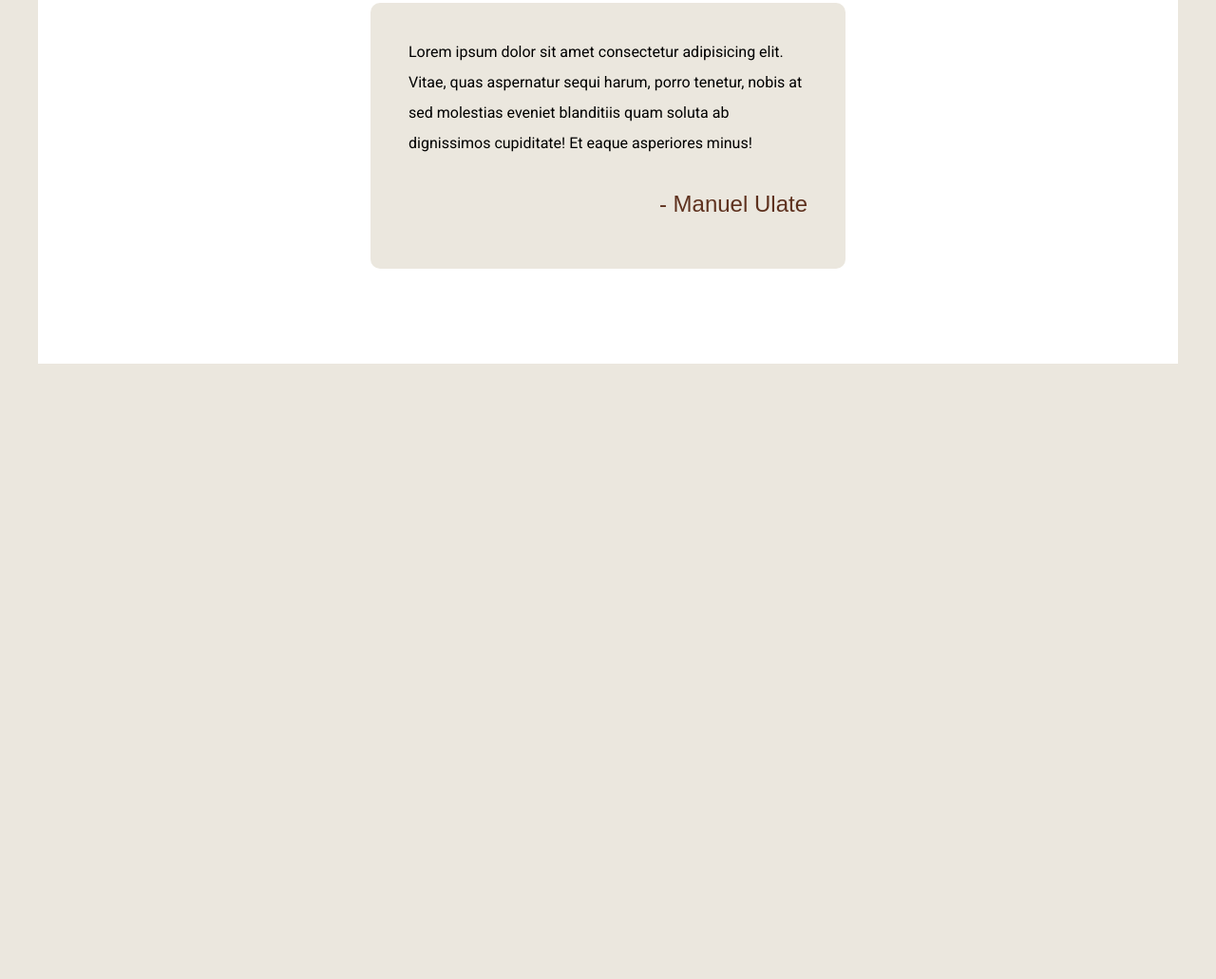
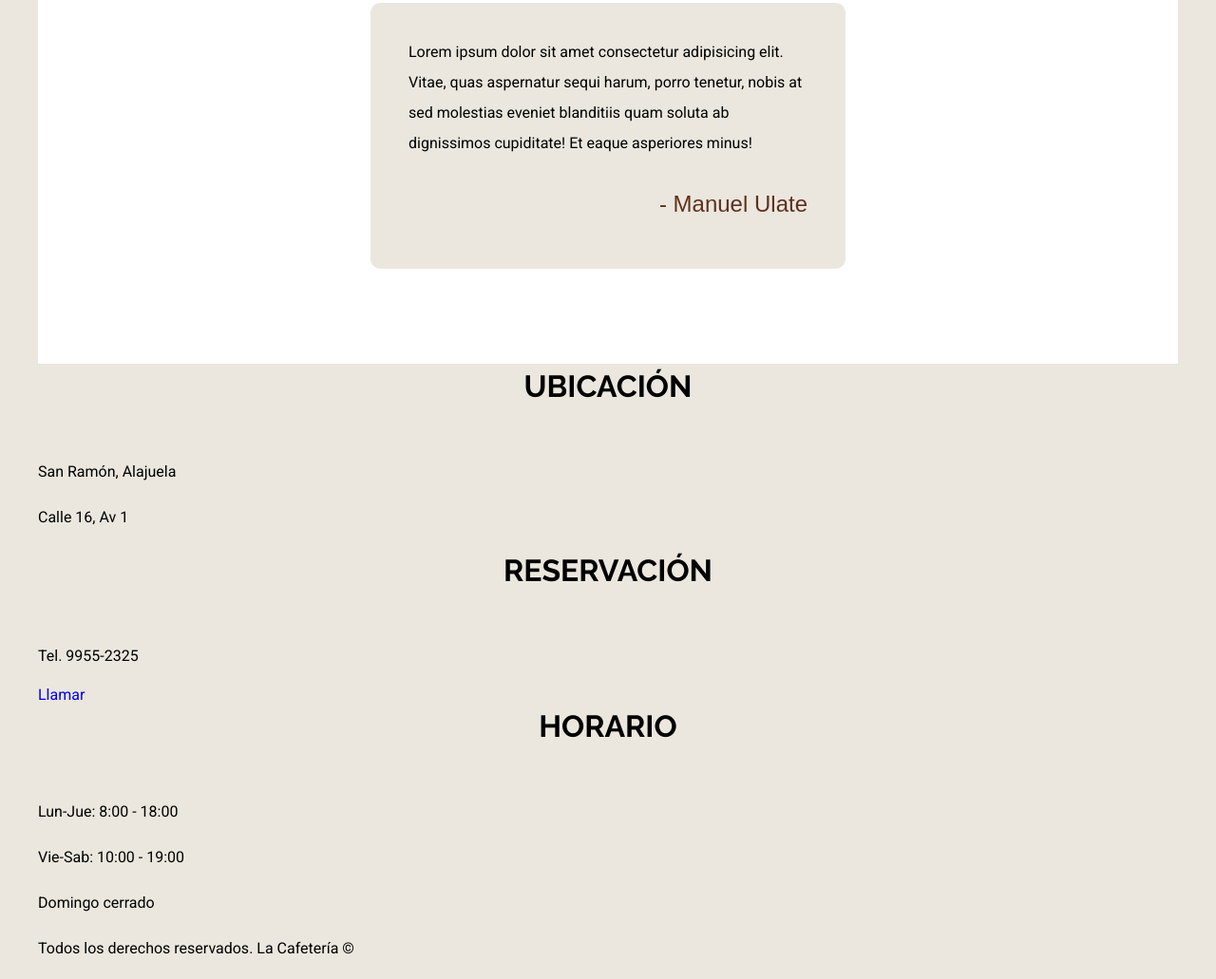
Before and after one commit to ManuUSS/coffee-shop, a website: page index.html in a window 1280 px wide. Shown: the part 4628-5659 px from the top of the page at 95% size. Before the commit the page ends 5011 px from the top, so only its background shows below. Drawn offline with nearby package versions, Linux system fonts and the light colour scheme; files that its build step writes are made by us from their sources; files whose address does not match are found by name; a web font is replaced by a local one.

Commit message:
footer html

```diff
--- a/index.html
+++ b/index.html
@@ -170,5 +170,28 @@
         </div>
     </section>
 
+
+    <footer class="footer">
+        <div class="container footer-content">
+            <div class="footer-box location">
+                <h3>Ubicación</h3>
+                <p>San Ramón, Alajuela</p>
+                <p>Calle 16, Av 1</p>
+            </div>
+            <div class="footer-box reservation">
+                <h3>Reservación</h3>
+                <p>Tel. 9955-2325</p>
+                <a href="tel:+9955-2325">Llamar</a>
+            </div>
+            <div class="footer-box schedule">
+                <h3>Horario</h3>
+                <p>Lun-Jue: 8:00 - 18:00</p>
+                <p>Vie-Sab: 10:00 - 19:00</p>
+                <p>Domingo cerrado</p>
+            </div>
+            <p>Todos los derechos reservados. La Cafetería &copy;</p>
+        </div>
+    </footer>
+
 </body>
 </html>
```
